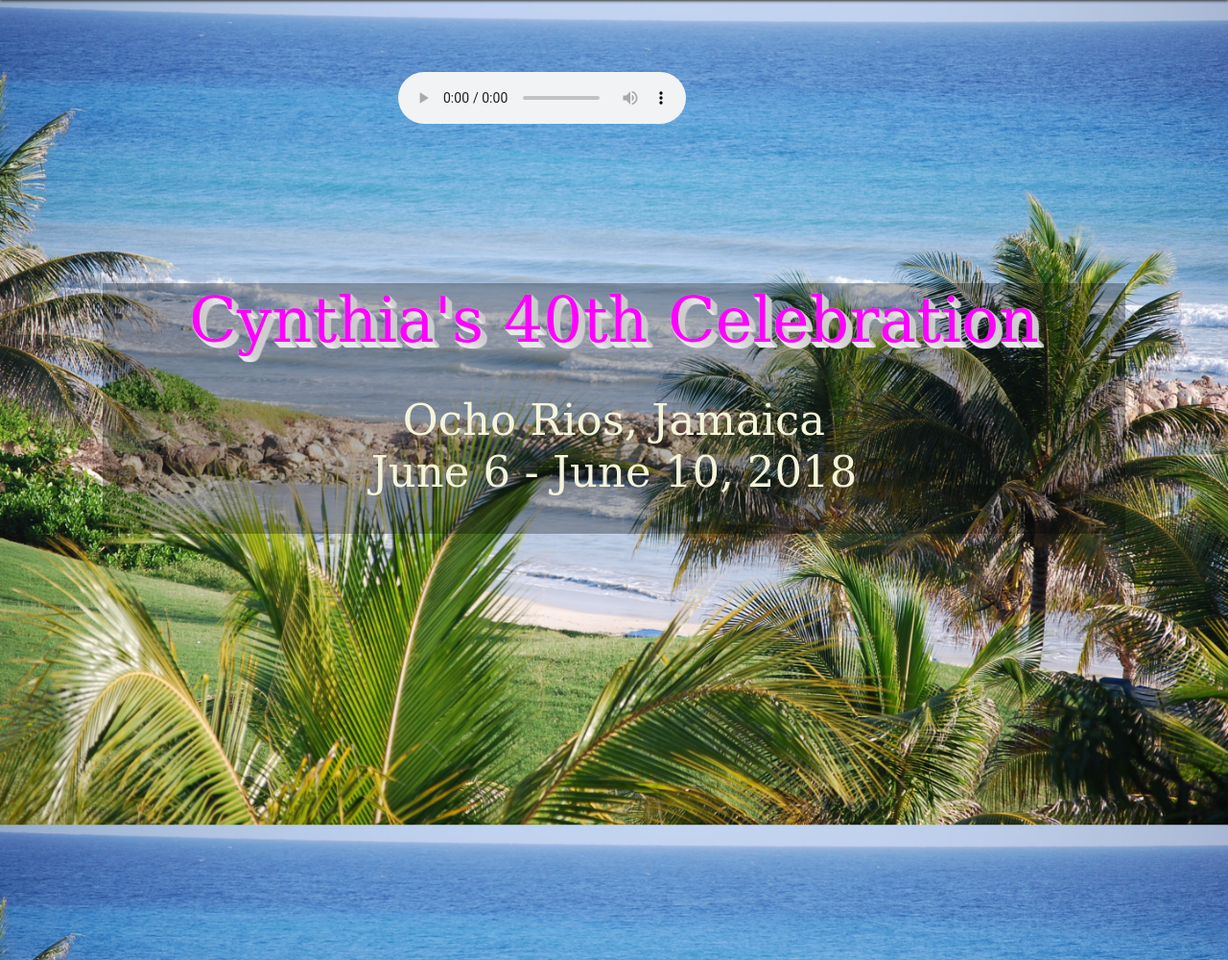
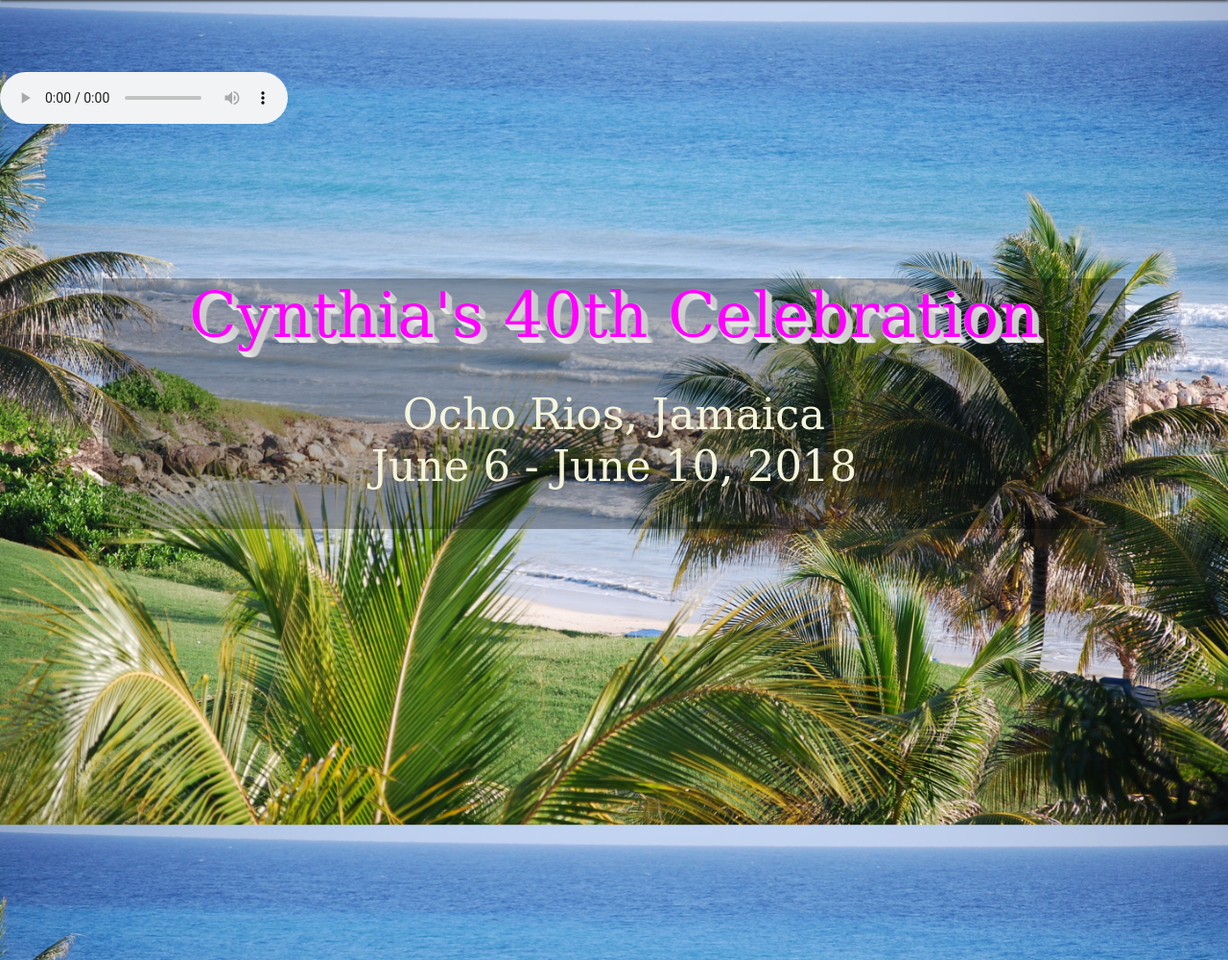
Before and after one commit to 4Chazz/trip, a Rails app: page / in a window 1280 px wide. Shown: the part 56-1056 px from the top of the page at 96% size. Run offline with Rails 7, Linux system fonts and the light colour scheme; style sheets or scripts are compiled from the project's sources; some libraries are stand-ins or nearby versions.

Commit message:
Adjust Audio Player

```diff
--- a/app/assets/stylesheets/master.scss
+++ b/app/assets/stylesheets/master.scss
@@ -132,8 +132,7 @@ li {
 
 div.audio-player, .audio-player button {
   position: relative;
-  width: 450px;
-  height: 70px;
-  margin: 0 auto;
+  # width: 50%;
+  # height: 50%;
 
 }
--- a/app/views/layouts/application.html.erb
+++ b/app/views/layouts/application.html.erb
@@ -28,6 +28,7 @@
           <li class="nav-item, nav-link">
             <%= link_to 'Contact', contact_path %>
           </li>
+          <br />
         </ul>
       </div>
     </nav>
--- a/app/views/static_pages/index.html.erb
+++ b/app/views/static_pages/index.html.erb
@@ -6,13 +6,14 @@
   <div class='hero'>
     <br />
     <br />
-    <div class="float-right audio-player">
+    <div class=" nav-item audio-player col-12">
       <%= audio_tag "music.mp3", loop: true, volume: 0.4, controls: true%>
     </div>
     <br />
     <br />
     <br />
     <br />
+
       <div class="frosty col-10 offset-1 text-center">
         <div class="glow">
           <h1>Cynthia's 40th Celebration</h1>
```
